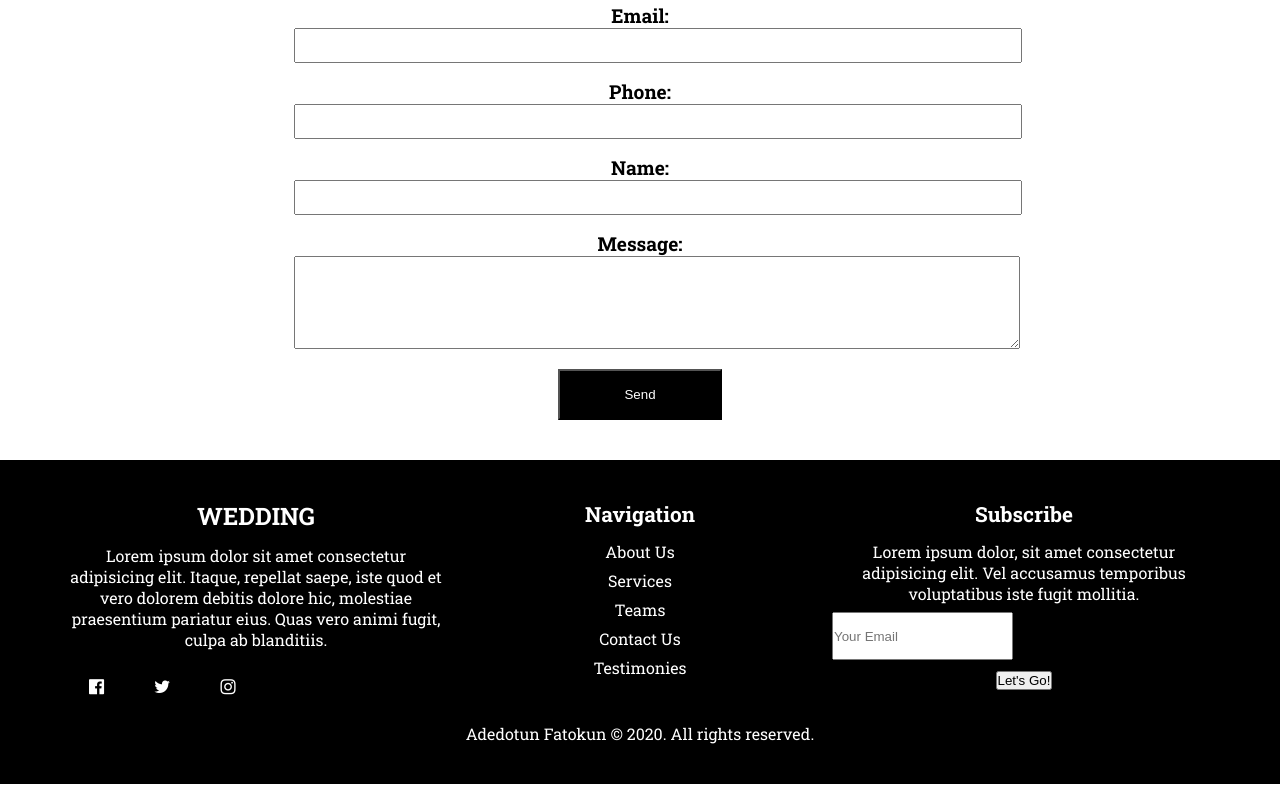
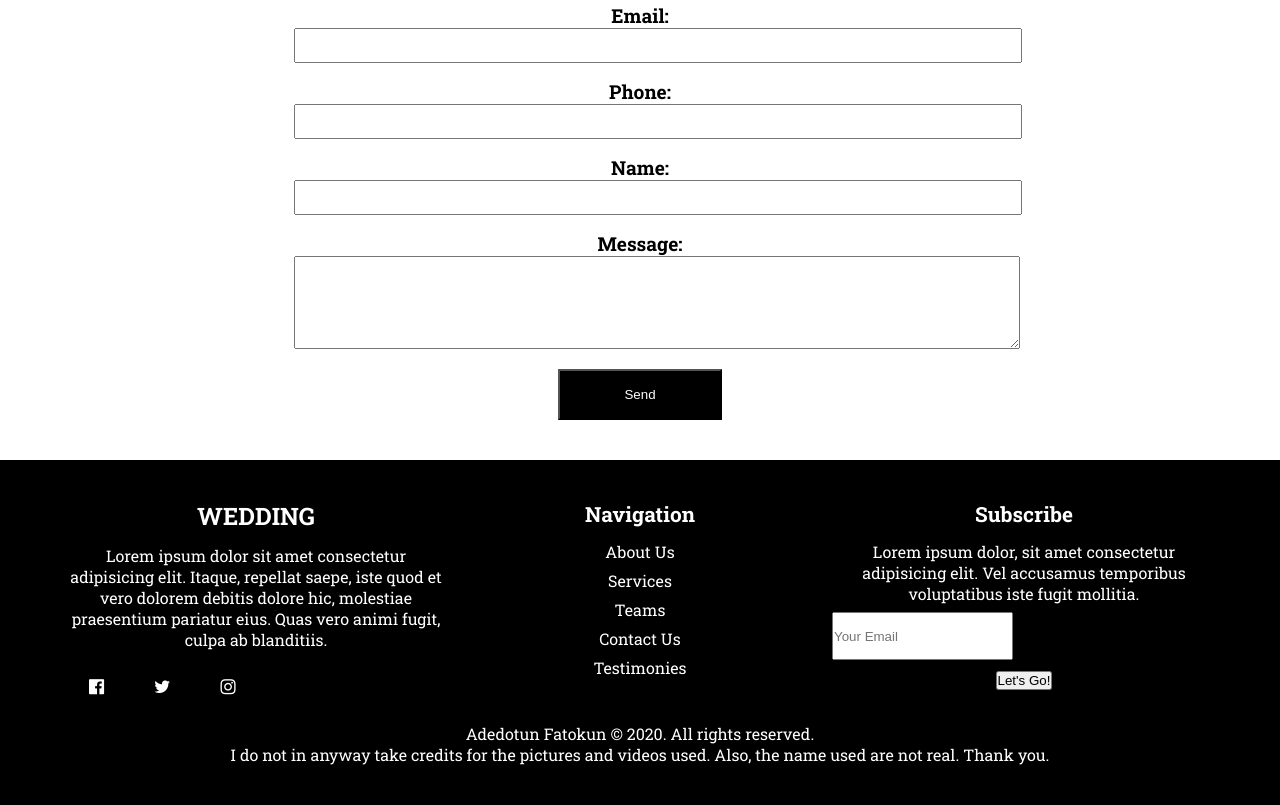
Before and after one commit to FatAdedotun/Wedding-project, a website: page index.html in a window 1280 px wide. Shown: the part 4274-5079 px from the top of the page. Before the commit the page ends 5058 px from the top, so only its background shows below. Drawn offline with Linux system fonts and the light colour scheme.

Commit message:
footer disclaimer

```diff
--- a/index.html
+++ b/index.html
@@ -290,6 +290,7 @@
             </div>
             <div class="credits text-center">
                 <p>Adedotun Fatokun &copy; 2020. All rights reserved.</p>
+                <p>I do not in anyway take credits for the pictures and videos used. Also, the name used are not real. Thank you.</p>
             </div>
         </div>
     </footer>
```
